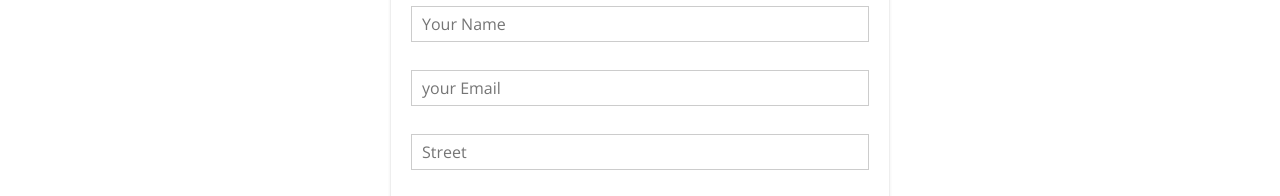
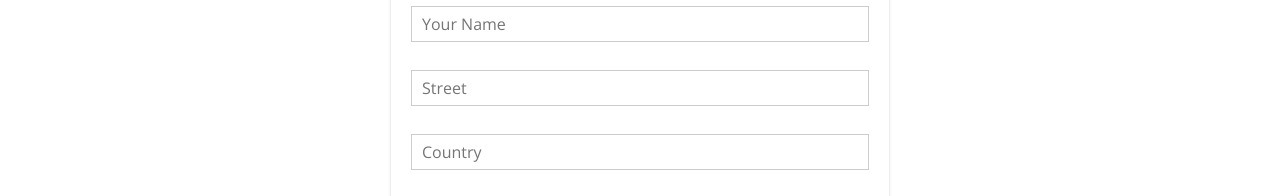
Before and after one commit to kookie09/burger-web-app, a React (Create React App) app: page /checkout in a window 1280 px wide. Both pictures are taken after a click on the button "Continue". Shown: the part 604-800 px from the top of the page. Built offline with nearby package versions, Linux system fonts and the light colour scheme.

Commit message:
create object of input form dynamically

```diff
--- a/src/components/UI/Input/Input.js
+++ b/src/components/UI/Input/Input.js
@@ -5,23 +5,32 @@
 const input = (props) => {
     let inputElement = null;
 
-    switch (props.inputtype) {
+    switch (props.elementType) {
         case ('input'):
-            inputElement = <input className = {classes.InputElement} {...props} />;
+            inputElement = <input
+                className={classes.InputElement}
+                {...props.elementConfig}
+                value={props.value} />;
             break;
 
         case ('textarea'):
-            inputElement = <textarea className = {classes.InputElement} {...props} />;
+            inputElement = <textarea
+                className={classes.InputElement}
+                {...props.elementConfig}
+                value={props.value} />;
             break;
 
         default:
-            inputElement = <input className = {classes.InputElement} {...props} />;
+            inputElement = <input
+                className={classes.InputElement}
+                {...props.elementConfig}
+                value={props.value} />;
     }
 
 
     return (
-        <div className = {classes.Input}>
-            <label className = {classes.Label}>{props.label}</label>
+        <div className={classes.Input}>
+            <label className={classes.Label}>{props.label}</label>
             {inputElement}
         </div>
     )
--- a/src/containers/Checkout/ContactData/ContactData.js
+++ b/src/containers/Checkout/ContactData/ContactData.js
@@ -9,11 +9,58 @@
 class ContactData extends Component {
 
     state = {
-        name: '',
-        email: '',
-        address: {
-            street: '',
-            postCode: ''
+        orderForm: {
+            name: {
+                elementType: 'input',
+                elementConfig: {
+                    type: 'text',
+                    placeholder: 'Your Name'
+                },
+                value: ''
+            },
+            street: {
+                elementType: 'input',
+                elementConfig: {
+                    type: 'text',
+                    placeholder: 'Street'
+                },
+                value: ''
+            },
+            country: {
+                elementType: 'input',
+                elementConfig: {
+                    type: 'text',
+                    placeholder: 'Country'
+                },
+                value: ''
+            },
+            zipCode: {
+                elementType: 'input',
+                elementConfig: {
+                    type: 'text',
+                    placeholder: 'ZIP Code'
+                },
+                value: ''
+            },
+            email: {
+                elementType: 'input',
+                elementConfig: {
+                    type: 'email',
+                    placeholder: 'Your E-mail'
+                },
+                value: ''
+            },
+            deliveryMethod: {
+                elementType: 'select',
+                elementConfig: {
+                    options: [
+                        {value: 'fastest', displayValue: 'fastest'},
+                        {value: 'cheapest', displayValue: 'cheapest'}
+
+                    ]
+                },
+                value: ''
+            }
         },
         loading: false
     }
@@ -24,17 +71,7 @@
         this.setState({ loading: true });
         const order = {
             ingredients: this.props.ingredients,
-            price: this.props.price,
-            customer: {
-                name: "Abhishek",
-                address: {
-                    street: "13 Antill Rise",
-                    suburb: "Epping",
-                    state: "Victoria",
-                    postCode: 3076,
-                },
-                email: "abhishek@gmail.com"
-            }
+            price: this.props.price
         }
 
         axios.post('/orders.json', order).then(
@@ -48,31 +85,23 @@
 
 
     render() {
-        let form = (<form>
-            <Input
-                inputtype = "input"
-                type='text'
-                name='name'
-                placeholder='Your Name'
-            />
-            <Input
-                inputtype = "input"
-                type='email'
-                name='email'
-                placeholder='your Email'
-            />
-            <Input
-                inputtype = "input"
-                type='text'
-                name='street'
-                placeholder='Street'
-            />
-            <Input
-                inputtype = "input"
-                type='text'
-                name='Postal'
-                placeholder='Postal Code'
-            />
+
+        const formElementArray = [];
+        for(let key in this.state.orderForm) {
+            formElementArray.push({
+                id: key,
+                config: this.state.orderForm[key]
+            });
+        }
+
+        let form = (
+        <form>
+           {formElementArray.map(formElement =>(
+               <Input elementType = {formElement.config.elementType}
+                        elementConfig = {formElement.config.elementConfig}
+                        value = {formElement.config.value}
+                        key = {formElement.id}/>
+           ))}
             <Button btnType="Success" clicked={this.orderHandler}>Place Order</Button>
         </form>);
         if (this.state.loading) {
```
